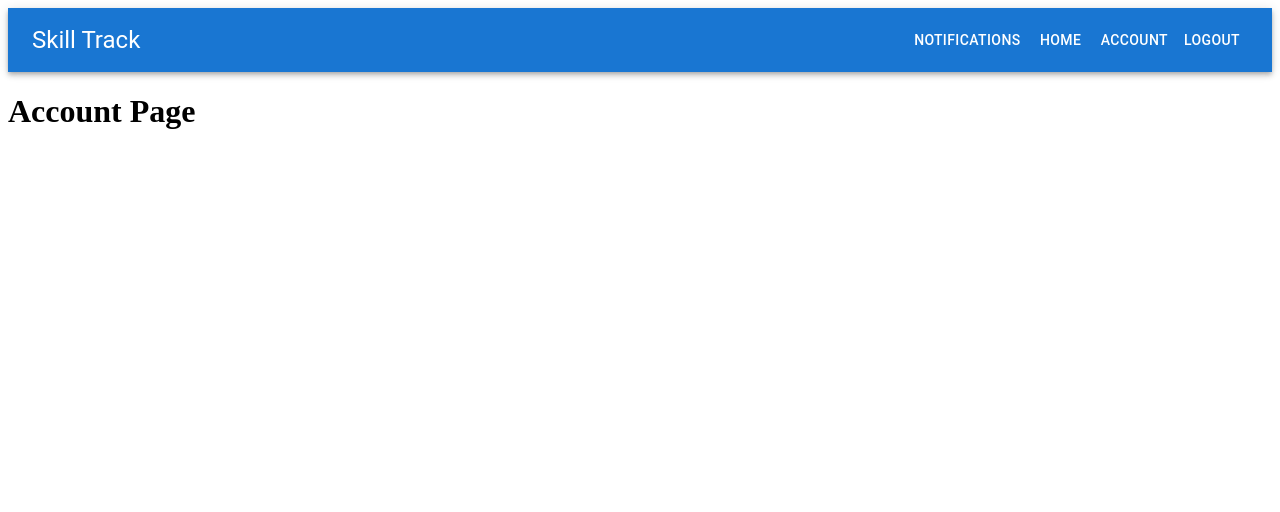
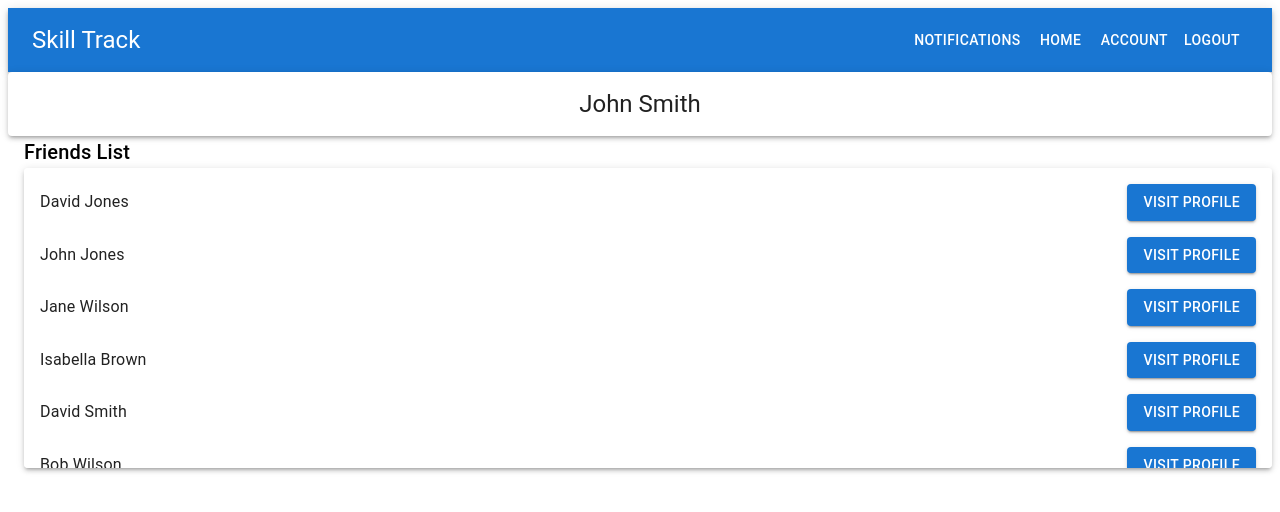
Before and after one commit to SkillTrack-Team/skill-track, a React (Create React App) app in the folder client/: page /account in a window 1280 px wide. Shown: the top 512 px of the page. Built offline with nearby package versions, Linux system fonts and the light colour scheme.

Commit message:
Add boilerplate for notifications page and account page

```diff
--- a/client/src/components/Account.tsx
+++ b/client/src/components/Account.tsx
@@ -1,10 +1,80 @@
+import React from 'react';
+import { Box, Typography, Button, Paper, List, ListItem } from '@mui/material';
+
 import Navbar from './Navbar';
 
 export default function Account(): JSX.Element {
+  const generateRandomName = () => {
+    const firstNames = [
+      'John',
+      'Jane',
+      'Alice',
+      'Bob',
+      'Charlie',
+      'David',
+      'Emily',
+      'Grace',
+      'Henry',
+      'Isabella',
+    ];
+    const lastNames = [
+      'Smith',
+      'Johnson',
+      'Williams',
+      'Brown',
+      'Jones',
+      'Davis',
+      'Miller',
+      'Wilson',
+      'Moore',
+      'Taylor',
+    ];
+
+    const randomFirstName =
+      firstNames[Math.floor(Math.random() * firstNames.length)];
+    const randomLastName =
+      lastNames[Math.floor(Math.random() * lastNames.length)];
+
+    return `${randomFirstName} ${randomLastName}`;
+  };
+
+  const randomFriendsList = Array.from({ length: 30 }, () =>
+    generateRandomName()
+  );
   return (
     <div className="Account">
       <Navbar />
-      <h1>Account Page</h1>
+      <Box>
+        <Paper elevation={3} sx={{ p: 2, textAlign: 'center' }}>
+          {/* Profile picture */}
+          {/* <img
+            src="/path_to_profile_image.jpg"
+            alt="Profile"
+            width="100"
+            height="100"
+          /> */}
+
+          {/* User's name */}
+          <Typography variant="h5">John Smith</Typography>
+        </Paper>
+      </Box>
+
+      <Box sx={{ ml: 2 }}>
+        {/* Friends List */}
+        <Typography variant="h6">Friends List</Typography>
+        <Paper elevation={3} sx={{ maxHeight: '300px', overflowY: 'auto' }}>
+          <List>
+            {randomFriendsList.map((friend, index) => (
+              <ListItem key={index}>
+                <Typography sx={{ flexGrow: 1 }}>{friend}</Typography>
+                <Button variant="contained" color="primary">
+                  Visit Profile
+                </Button>
+              </ListItem>
+            ))}
+          </List>
+        </Paper>
+      </Box>
     </div>
   );
 }
--- a/client/src/components/Home.tsx
+++ b/client/src/components/Home.tsx
@@ -2,7 +2,6 @@ import React, { useState } from 'react';
 import Navbar from './Navbar';
 import JobTable from './JobTable';
 import { Button } from '@mui/material';
-import { Link } from 'react-router-dom';
 import ApplicationModal from './ApplicationModal';
 
 export default function Home(): JSX.Element {
--- a/client/src/components/Notifications.tsx
+++ b/client/src/components/Notifications.tsx
@@ -1,10 +1,50 @@
+import React from 'react';
+import {
+  Table,
+  TableBody,
+  TableCell,
+  TableContainer,
+  TableHead,
+  TableRow,
+  Paper,
+  Button,
+} from '@mui/material';
 import Navbar from './Navbar';
 
 export default function Notifications(): JSX.Element {
+  const friendRequests = [
+    { id: 1, text: 'Alex sent you a friend request.' },
+    { id: 2, text: 'Jess sent you a friend request.' },
+    { id: 3, text: 'Charles sent you a friend request.' },
+  ];
+
   return (
     <div className="Notifications">
       <Navbar />
-      <h1>Notifications Page</h1>
+      <TableContainer component={Paper}>
+        <Table>
+          <TableHead>
+            <TableRow>
+              <TableCell>Friend Request</TableCell>
+            </TableRow>
+          </TableHead>
+          <TableBody>
+            {friendRequests.map((request) => (
+              <TableRow key={request.id}>
+                <TableCell align="left">{request.text}</TableCell>
+                <TableCell align="right">
+                  <Button variant="contained" color="success">
+                    Accept
+                  </Button>
+                  <Button variant="contained" color="error">
+                    Decline
+                  </Button>
+                </TableCell>
+              </TableRow>
+            ))}
+          </TableBody>
+        </Table>
+      </TableContainer>
     </div>
   );
 }
```
